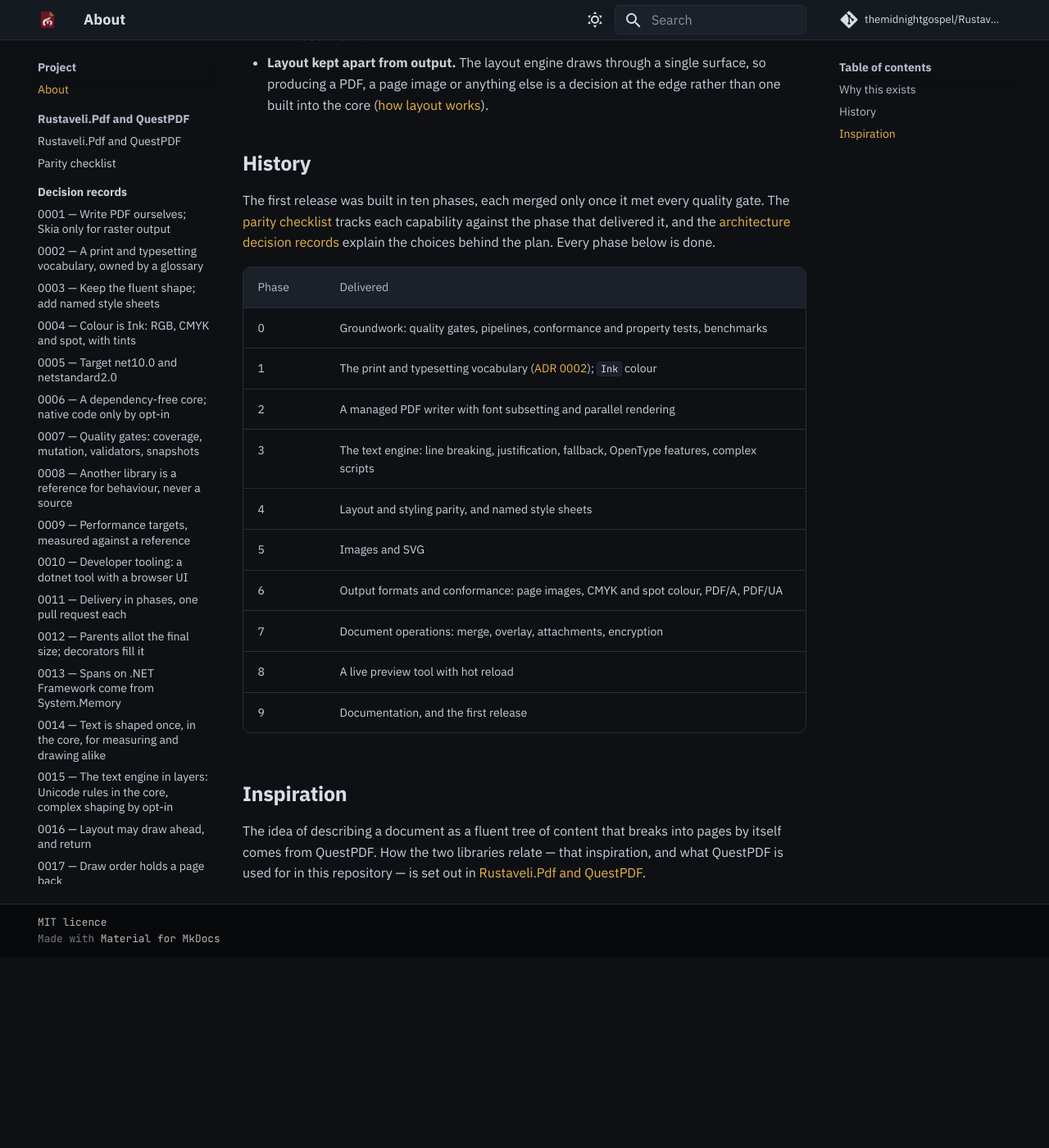
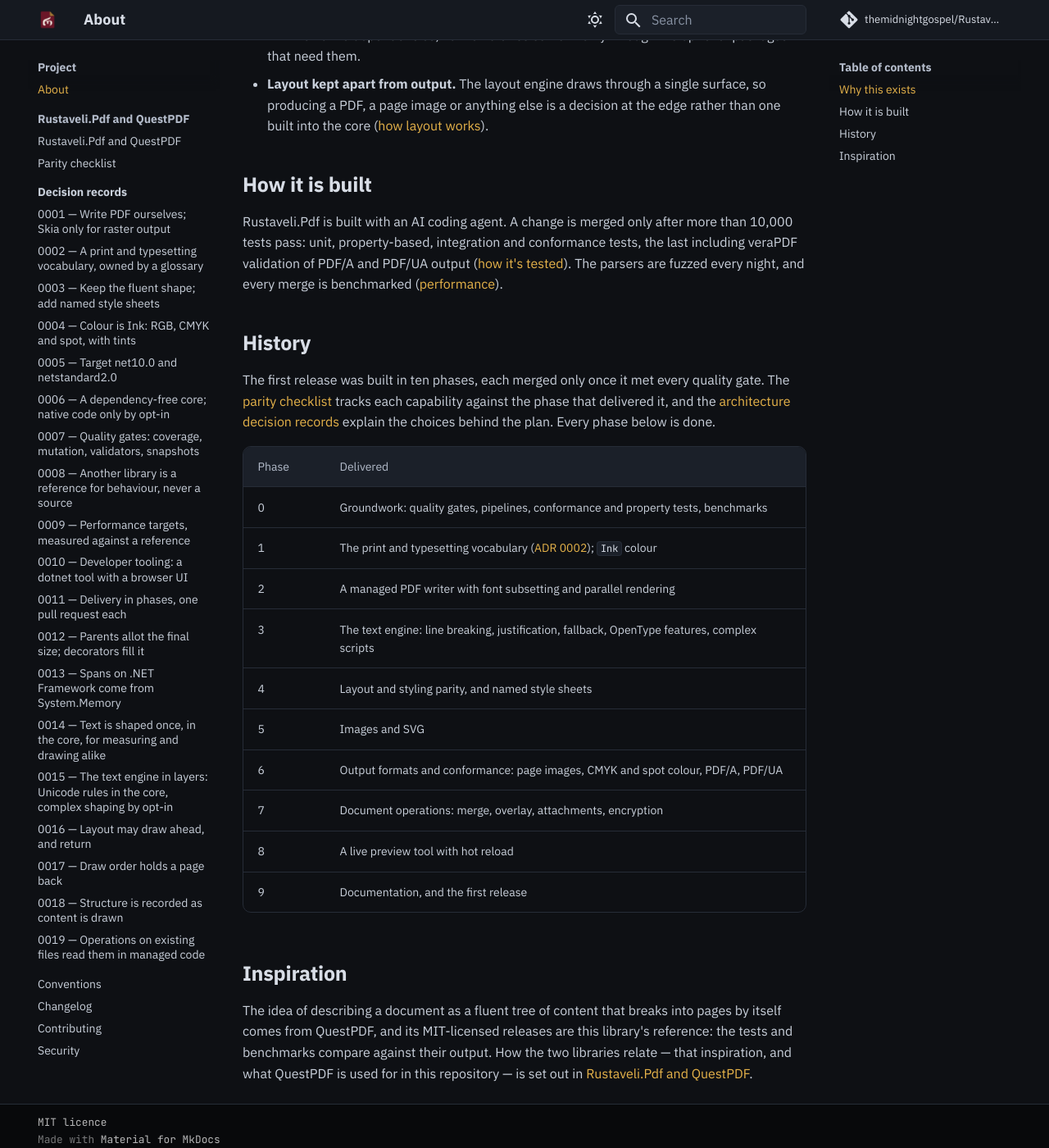
Before and after one commit to themidnightgospel/Rustaveli.Pdf, an MkDocs documentation site: the page built from docs/about.md, in a window 1280 px wide and 1400 px high, scrolled down 637 px. Shown: the whole window at 82% size. Built offline with MkDocs 1.6.1 and Material for MkDocs 9.7.7, drawn with Linux system fonts in a browser that asks for light colours; comment, search, counter and statistics services are not loaded; before the commit the page ends 1805 px from its top, so only the background shows below that; some of the changed text lies outside the part shown.

Commit message:
Say in the README and docs how the library is built
The README gains an About this project section: the library is meant to stay free under MIT, it is built with an AI
coding agent and held to its tests, and QuestPDF's MIT-licensed releases are its reference. The docs' About page says
the same. ADR 0008 now says how its rule applies to work done with AI
sessions, and what that leaves unproven: the model may have seen the reference's public source in training, so
an audit comparing the result with that source is what shows the code is independent.

Assisted-by: AI agent

```diff
--- a/docs/about.md
+++ b/docs/about.md
@@ -4,7 +4,8 @@
 
 Rustaveli.Pdf exists to give .NET a PDF tool that is:
 
-- **Free** — MIT-licensed, for any project, with no revenue limits, keys or paid tiers.
+- **Free** — MIT-licensed, for any project, with no revenue limits, keys or paid tiers, and every future release
+  will be MIT-licensed too.
 - **Open** — every line of source public, to read, change and ship.
 - **Complete** — from a one-page invoice to a PDF/A archive or an accessible, tagged document, so you never need a
   second library.
@@ -19,6 +20,14 @@
 - **Layout kept apart from output.** The layout engine draws through a single surface, so producing a PDF, a page
   image or anything else is a decision at the edge rather than one built into the core
   ([how layout works](how-it-works/layout.md)).
+
+
+## How it is built
+
+Rustaveli.Pdf is built with an AI coding agent. A change is merged only after more than 10,000 tests pass: unit,
+property-based, integration and conformance tests, the last including veraPDF validation of PDF/A and PDF/UA output
+([how it's tested](testing.md)). The parsers are fuzzed every night, and every merge is benchmarked
+([performance](performance.md)).
 
 
 ## History
@@ -43,6 +52,7 @@
 
 ## Inspiration
 
-The idea of describing a document as a fluent tree of content that breaks into pages by itself comes from QuestPDF.
+The idea of describing a document as a fluent tree of content that breaks into pages by itself comes from QuestPDF,
+and its MIT-licensed releases are this library's reference: the tests and benchmarks compare against their output.
 How the two libraries relate — that inspiration, and what QuestPDF is used for in this repository — is set out in
 [Rustaveli.Pdf and QuestPDF](questpdf.md).
```
Also changed, not shown: README.md (+13 -1 lines), docs/adr/0008-clean-room.md (+6 -3 lines).
